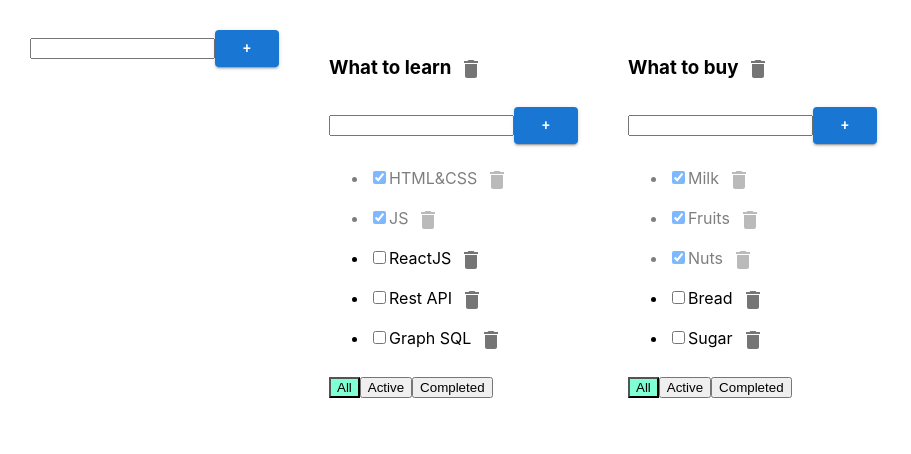
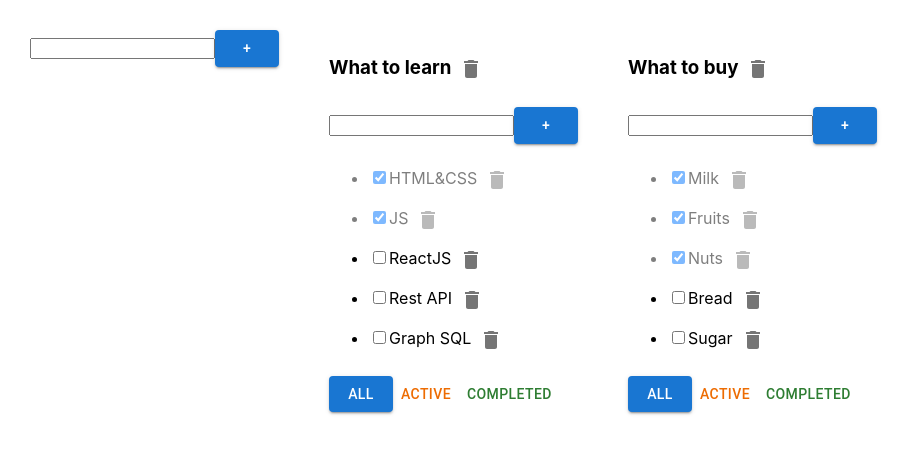
Before and after one commit to IJTINK7/to-do_list, a React (Create React App) app: page / in a window 1280 px wide. Shown: the top 454 px of the page, without its empty margins (0-911 px from the left). Built offline with nearby package versions, Linux system fonts and the light colour scheme.

Commit message:
Changing “All”,"Active", “Completed” buttons to Material UI “Button“ components

```diff
--- a/src/Todolist.tsx
+++ b/src/Todolist.tsx
@@ -2,7 +2,7 @@ import React, {ChangeEvent} from 'react';
 import {FilterValuesType} from './App';
 import {AddItemForm} from "./components/AddItemForm";
 import {EditableSpan} from "./components/EditableSpan";
-import {IconButton} from "@mui/material";
+import {Button, IconButton} from "@mui/material";
 import {Delete} from "@mui/icons-material";
 
 export type TaskType = {
@@ -70,12 +70,12 @@ export function Todolist(props: PropsType) {
 			}
 		</ul>
 		<div>
-			<button className={props.filter === 'all' ? "active-filter" : ""}
-					onClick={onAllClickHandler}>All</button>
-			<button className={props.filter === 'active' ? "active-filter" : ""}
-					onClick={onActiveClickHandler}>Active</button>
-			<button className={props.filter === 'completed' ? "active-filter" : ""}
-					onClick={onCompletedClickHandler}>Completed</button>
+			<Button variant={props.filter === 'all' ? "contained" : "text"}
+					onClick={onAllClickHandler}>All</Button>
+			<Button color={"warning"} variant={props.filter === 'active' ? "contained" : "text"}
+					onClick={onActiveClickHandler}>Active</Button>
+			<Button color={"success"} variant={props.filter === 'completed' ? "contained" : "text"}
+					onClick={onCompletedClickHandler}>Completed</Button>
 		</div>
 	</div>
 }
```
